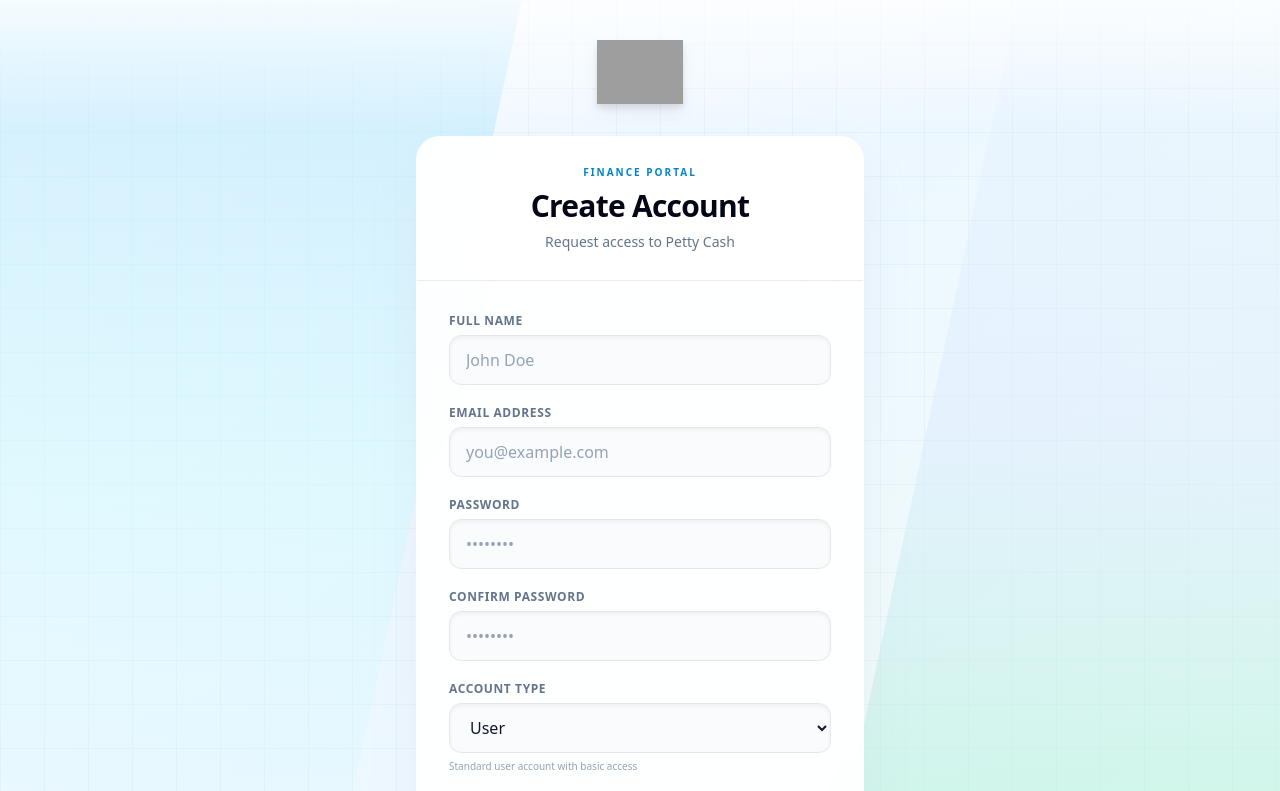
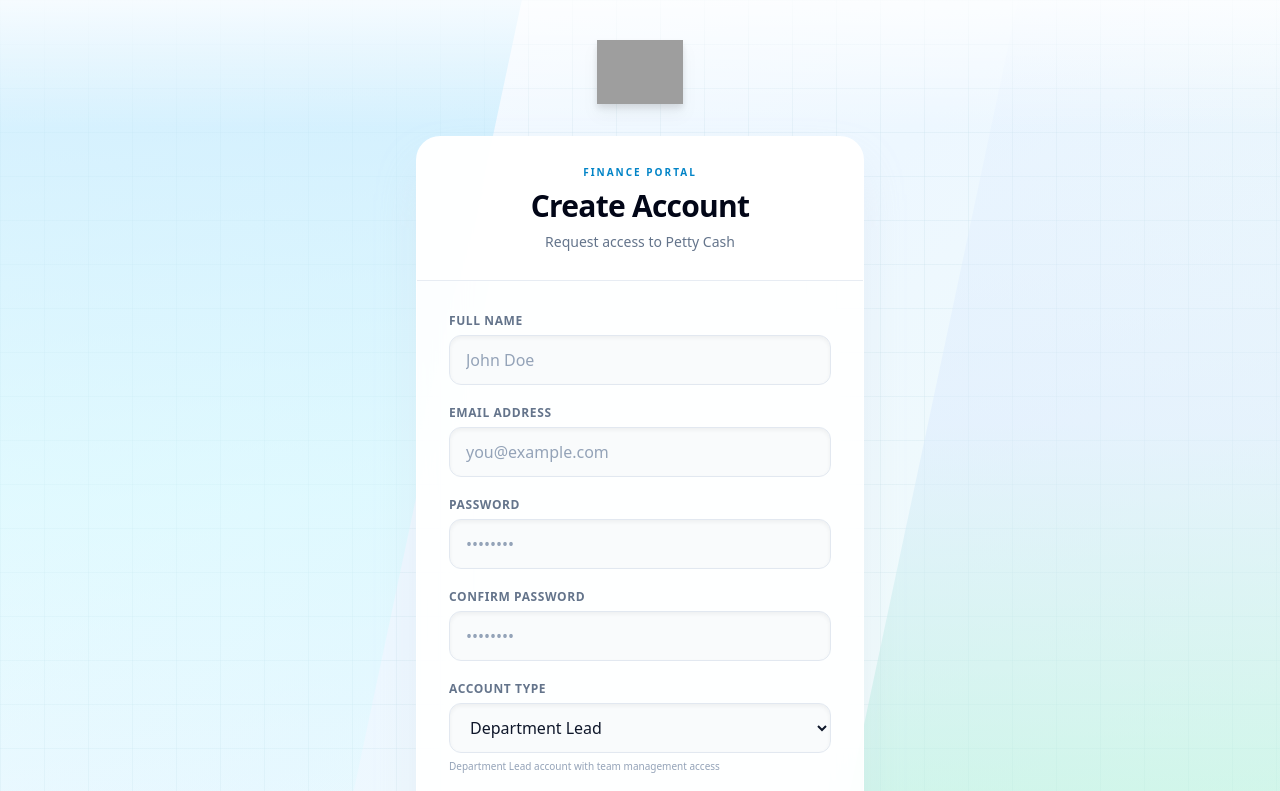
Before and after one commit to lahirupiyumal/pettycash, a React (Vite) app in the folder frontend/: page /register in a window 1280 px wide. Shown: the top 791 px of the page. Built offline with nearby package versions, Linux system fonts and the light colour scheme; grey boxes are pictures that could not be loaded; the HTML template or start-up script is replaced by a standard one.

Commit message:
department lead adadd

```diff
--- a/frontend/src/pages/Register.jsx
+++ b/frontend/src/pages/Register.jsx
@@ -4,7 +4,7 @@ import api from '../api/axios';
 import { useAuth } from '../context/AuthContext';
 
 export default function Register() {
-  const [form, setForm] = useState({ name: '', email: '', password: '', confirmPassword: '', role: 'user' });
+  const [form, setForm] = useState({ name: '', email: '', password: '', confirmPassword: '', role: 'department_lead' });
   const [error, setError] = useState('');
   const [success, setSuccess] = useState('');
   const [loading, setLoading] = useState(false);
@@ -139,12 +139,12 @@ export default function Register() {
                   onChange={e => setForm({ ...form, role: e.target.value })}
                   required
                 >
-                  <option value="user">User</option>
+                  <option value="department_lead">Department Lead</option>
                   <option value="accountant">Accountant</option>
                 </select>
                 <p className="mt-1.5 text-[10px] text-slate-400">
-                  {form.role === 'user'
-                    ? 'Standard user account with basic access'
+                  {form.role === 'department_lead'
+                    ? 'Department Lead account with team management access'
                     : 'Accountant account with extended data management privileges'}
                 </p>
               </div>
```
Also changed, not shown: 2 other files (tests, documents, lock files or other folders).
